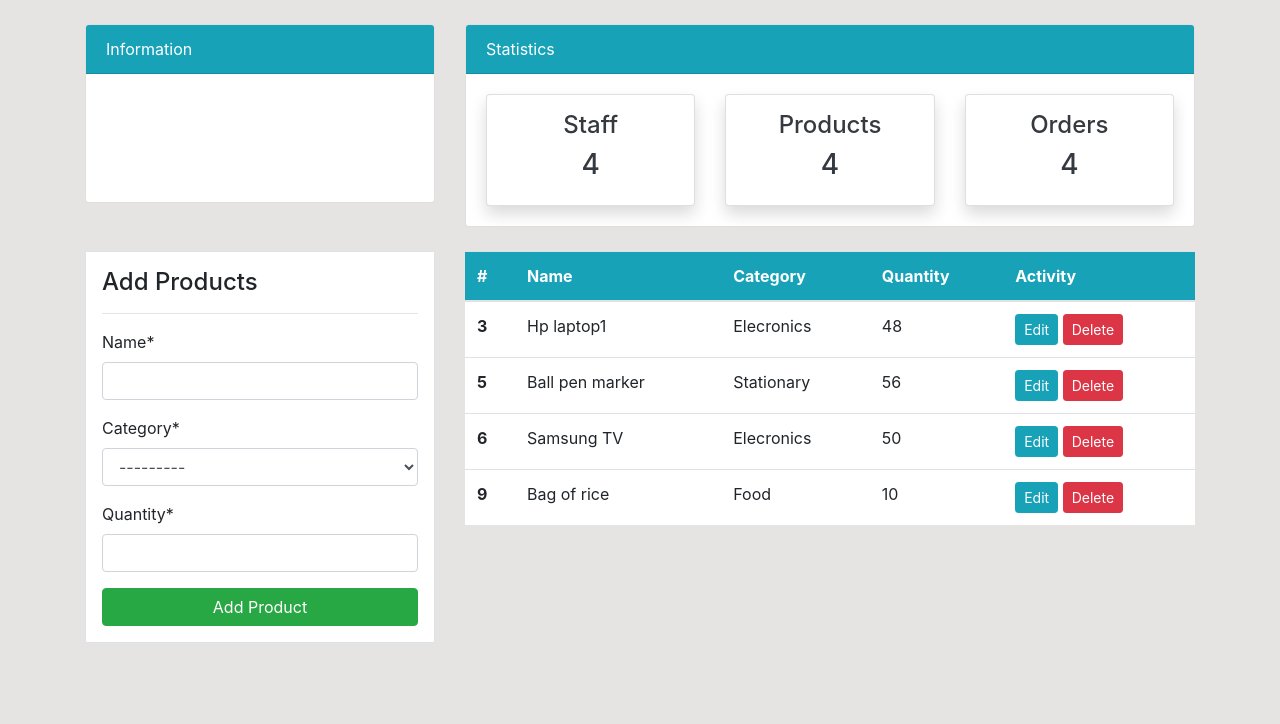
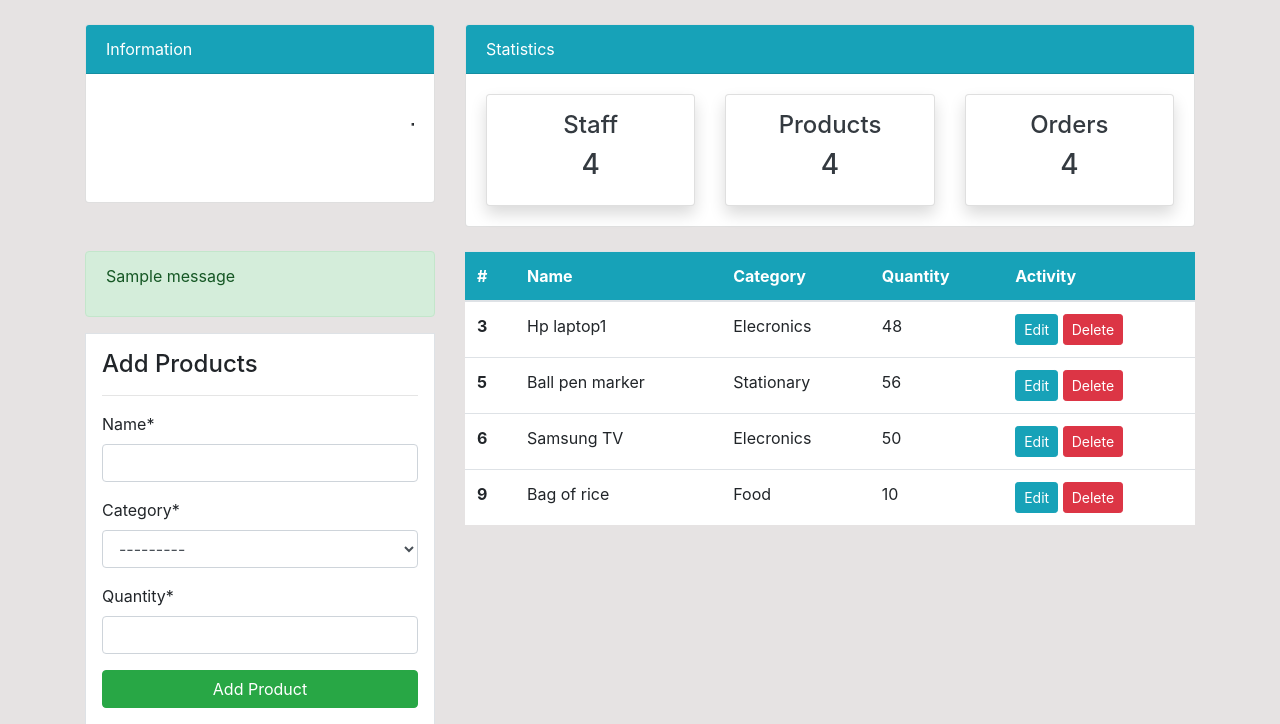
Before and after one commit to Abdifatahibrahi/Inventory-Management-System, a Django app: page /product/ in a window 1280 px wide. Shown: the part 56-780 px from the top of the page. Before the commit the page ends 698 px from the top, so only its background shows below. Run offline with Django 4.2, Linux system fonts and the light colour scheme; a user stored in the database is signed in; data comes from the database, SQL or seed files in the repository; both versions use the stored data as it was after the commit; one stand-in notice (Sample message) is shown; parts of the project's set-up code (start-up, migrations or seed data) failed here and were passed over; some libraries are stand-ins or nearby versions.

Commit message:
Added flash messages

```diff
--- a/dashboard/views.py
+++ b/dashboard/views.py
@@ -4,6 +4,7 @@
 from .models import Product, Order
 from .forms import ProductForm, UpdateProductForm, OrderForm
 from django.contrib.auth.models import User
+from django.contrib import messages
 
 
 @login_required(login_url='user-login')
@@ -51,6 +52,8 @@
         form = form = ProductForm(request.POST)
         if form.is_valid():
             form.save()
+            product = form.cleaned_data.get('name')
+            messages.success(request, f"{product} has been added")
             return redirect('dashboard-product')
     else:
         form = form = ProductForm()
--- a/templates/dashboard/product.html
+++ b/templates/dashboard/product.html
@@ -11,6 +11,13 @@
  <div class="container">
     <div class="row my-4">
         <div class="col-md-4">
+            {% for message in messages %}
+            {% if message %}
+                <div class="alert alert-{{ message.tags }}">
+                    <p>{{message}}</p>
+                </div>
+            {% endif %}
+            {% endfor %}
             <div class="border bg-white p-3">
                 <h4>Add Products</h4>
                 <hr>
@@ -22,6 +29,7 @@
 
                 </form>
             </div>
+
         </div>
         <div class="col-md-8">
             <table class="table bg-white">
--- a/templates/dashboard/staff_index.html
+++ b/templates/dashboard/staff_index.html
@@ -30,6 +30,7 @@
                                 <th scope="col">Product</th>
                                 <th scope="col">Category</th>
                                 <th scope="col">Quantity</th>
+                                <th scope="col">Date</th>
                             </tr>
                         </thead>
                         <tbody>
@@ -42,6 +43,7 @@
                                 <td>{{ order.product.name}}</td>
                                 <td>{{ order.product.category}}</td>
                                 <td>{{ order.order_quantity}}</td>
+                                <td>{{ order.date }}</td>
                             </tr>
                             {% endif %}
 
--- a/user/views.py
+++ b/user/views.py
@@ -4,6 +4,7 @@
 import user
 from .forms import CreateUserForm, UserUpdateForm, ProfileUpdateForm
 from django.contrib.auth.models import User
+from django.contrib import messages
 
 def register(request):
 
@@ -11,6 +12,8 @@
         form = CreateUserForm(request.POST)
         if form.is_valid():
             form.save()
+            username = form.cleaned_data.get('username')
+            messages.success(request, f"{username} Account has been created")
             return redirect('user-login')
     else:
         form = CreateUserForm()
```
Also changed, not shown: templates/user/login.html (+8 -0 lines), db.sqlite3.
